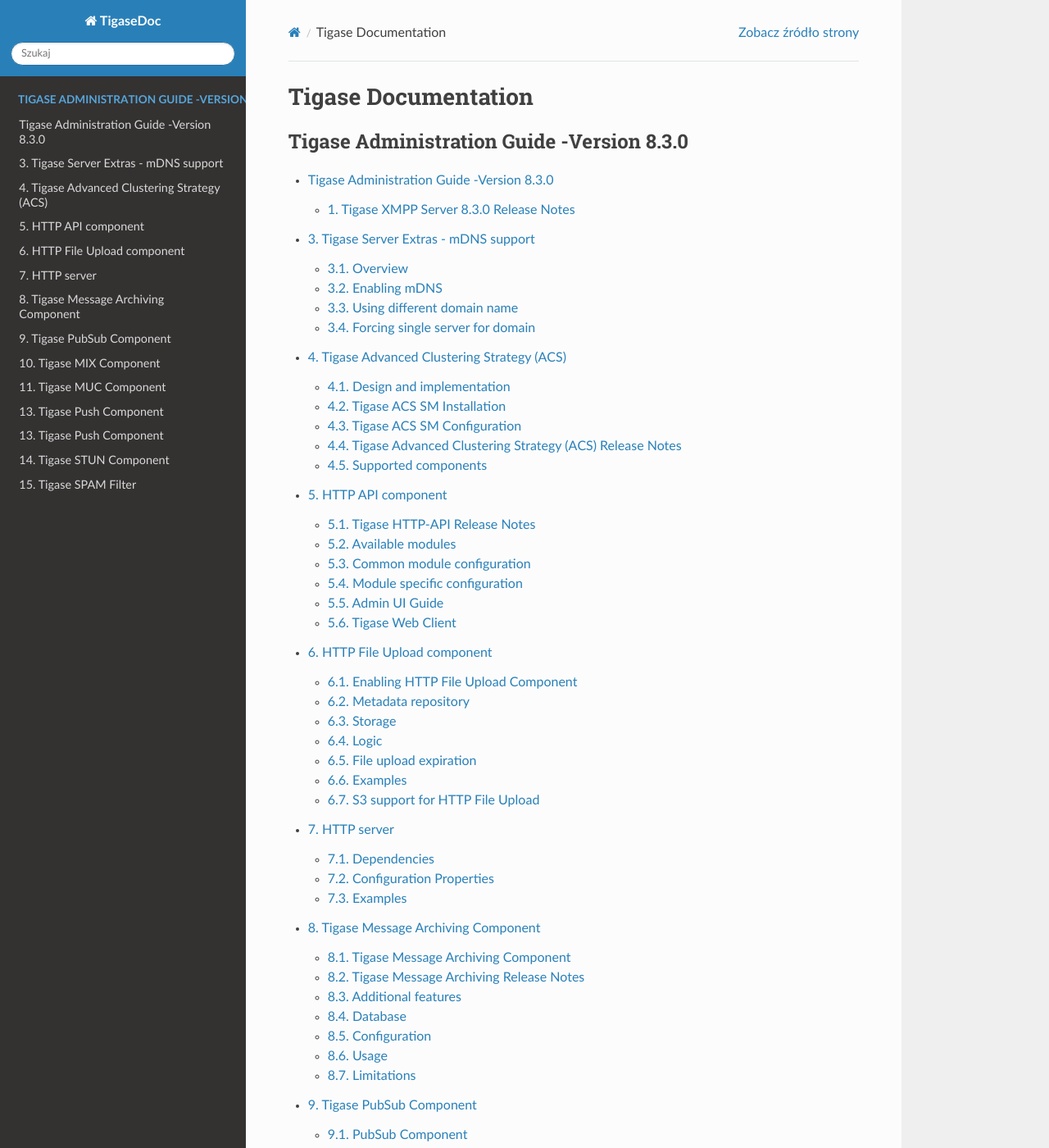
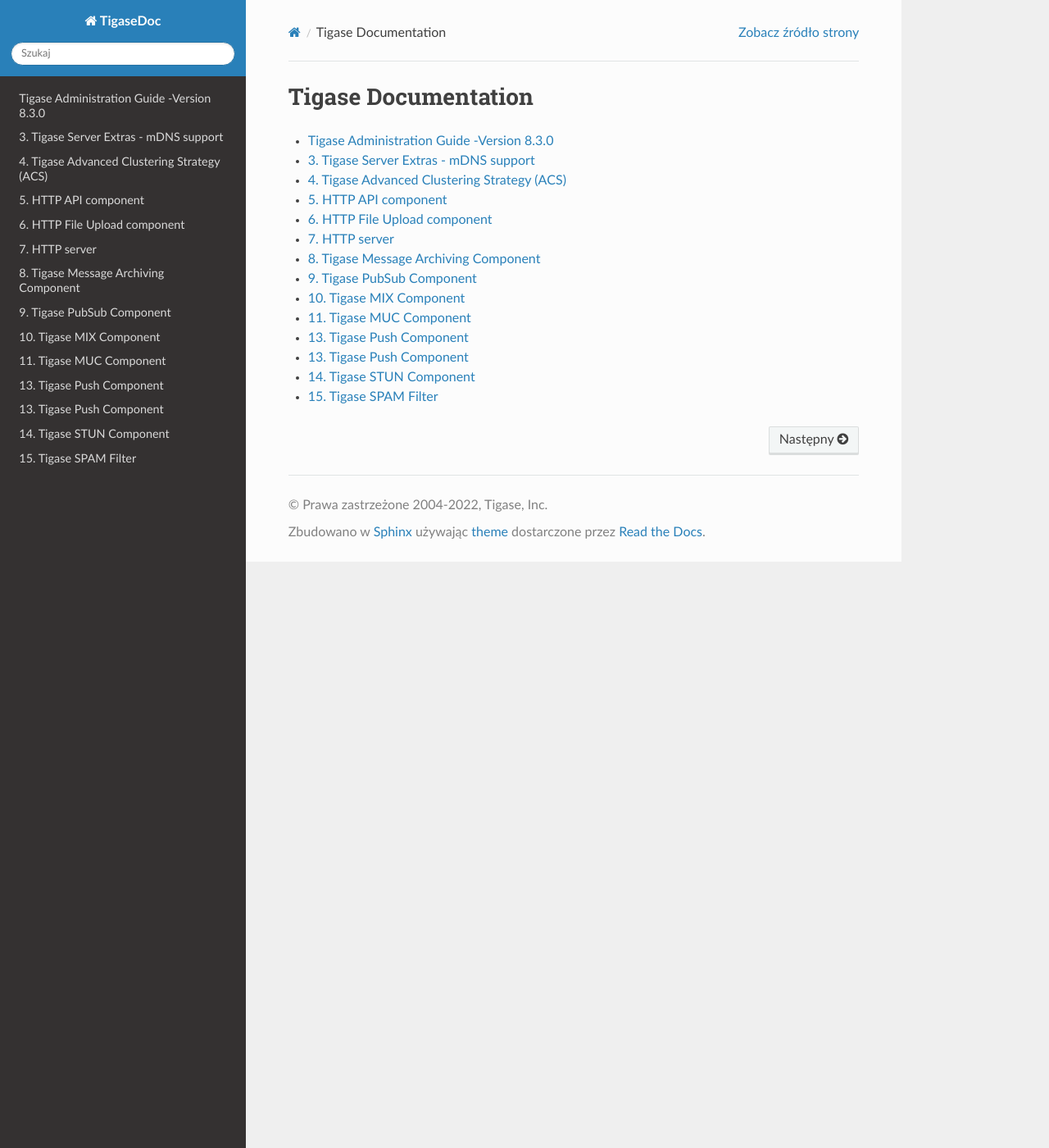
Before and after one commit to tigase/tigase-server-documentation, a Sphinx documentation site: the page built from docs/index.rst, in a window 1280 px wide and 1400 px high. Shown: the whole window at 82% size. Built offline with Sphinx 7.4.7 and the Read the Docs theme 2.0.0, drawn with Linux system fonts in a browser that asks for light colours; pages that are not in the unit, such as notebooks, are missing from menus; some of the changed text lies outside the part shown.

Commit message:
updated index

```diff
--- a/docs/index.rst
+++ b/docs/index.rst
@@ -4,8 +4,8 @@
 ===================================
 
 .. toctree::
-   :caption: Tigase Administration Guide -Version 8.3.0
    :maxdepth: 2
+   :titlesonly:
 
    Release_Notes
    Administration_Guide
```
